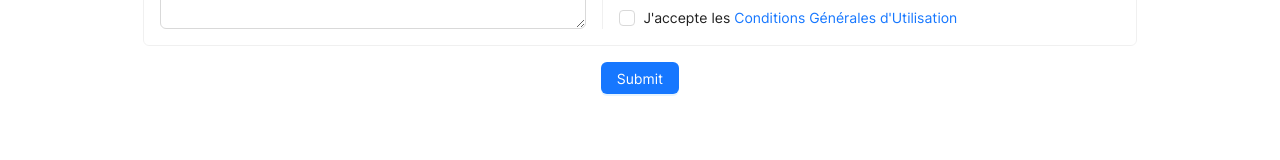
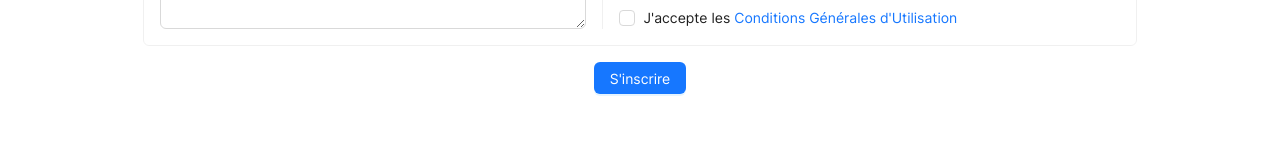
Before and after one commit to eanaellea/cause-connect-webapp, a React (Vite) app: page /sign-up in a window 1280 px wide. Shown: the part 507-667 px from the top of the page. Built offline with nearby package versions, Linux system fonts and the light colour scheme.

Commit message:
feat(sign up): change submit button wording

```diff
--- a/src/pages/signUp/SignUp.tsx
+++ b/src/pages/signUp/SignUp.tsx
@@ -205,7 +205,7 @@ export const SignUp = () => {
         </div>
 
         <Button type="primary" htmlType="submit">
-          Submit
+          S'inscrire
         </Button>
       </form>
     </main>
```
